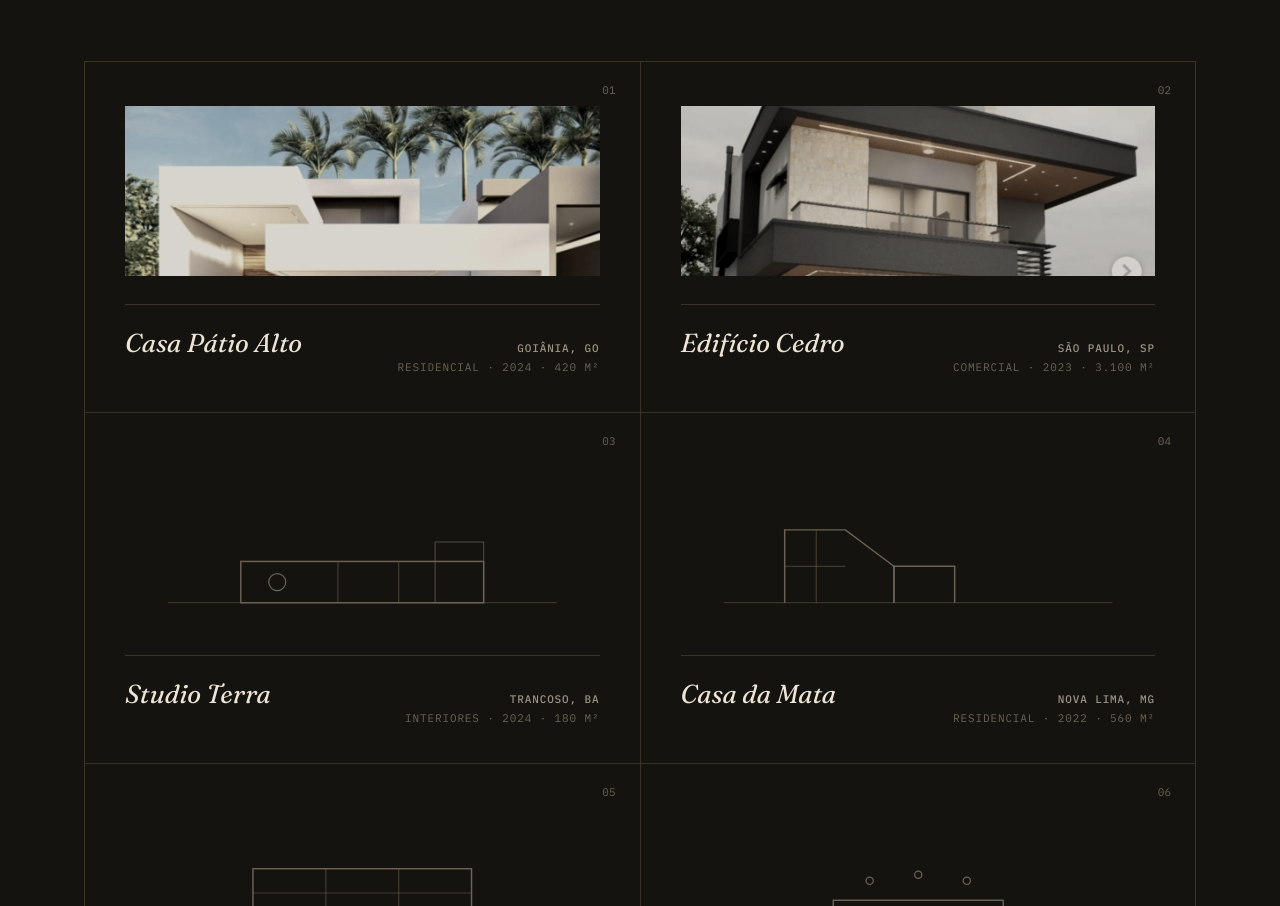
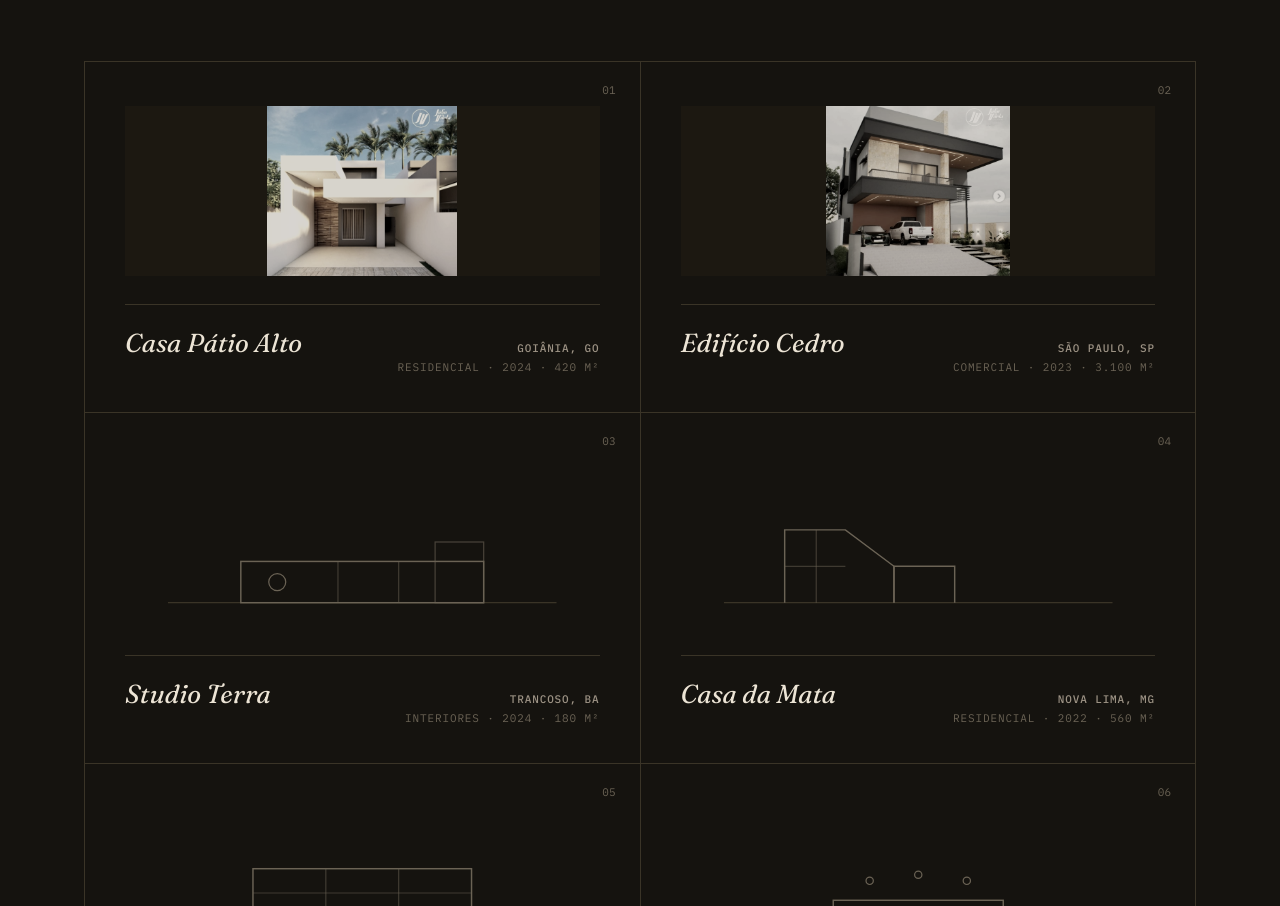
Before and after one commit to LookMyWombo/jc-arquitetura, a plain HTML site: page index.html in a window 1280 px wide. Shown: the part 3187-4093 px from the top of the page. Drawn offline with Linux system fonts and the light colour scheme.

Commit message:
Update index.html

```diff
--- a/index.html
+++ b/index.html
@@ -404,12 +404,14 @@
     height:170px;
     overflow:hidden;
     background:var(--bg-panel);
+    display:flex;
+    align-items:center;
+    justify-content:center;
   }
   .project-card .art-photo img{
     width:100%;
     height:100%;
-    object-fit:cover;
-    object-position:center 25%;
+    object-fit:contain;
     display:block;
     filter:grayscale(55%) contrast(1.08) brightness(.82) sepia(8%);
     transition:filter .5s var(--ease), transform .5s var(--ease);
```
